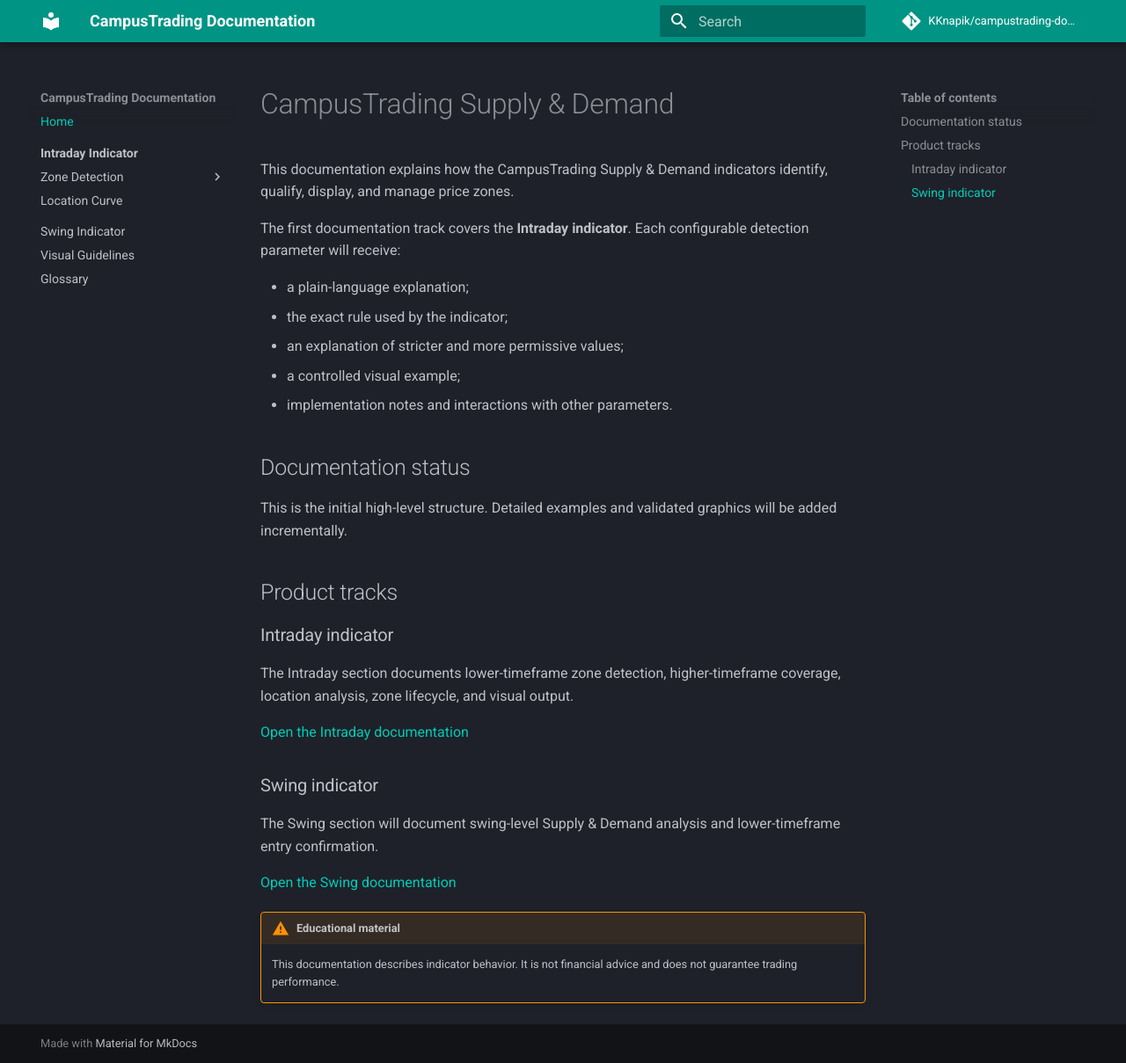
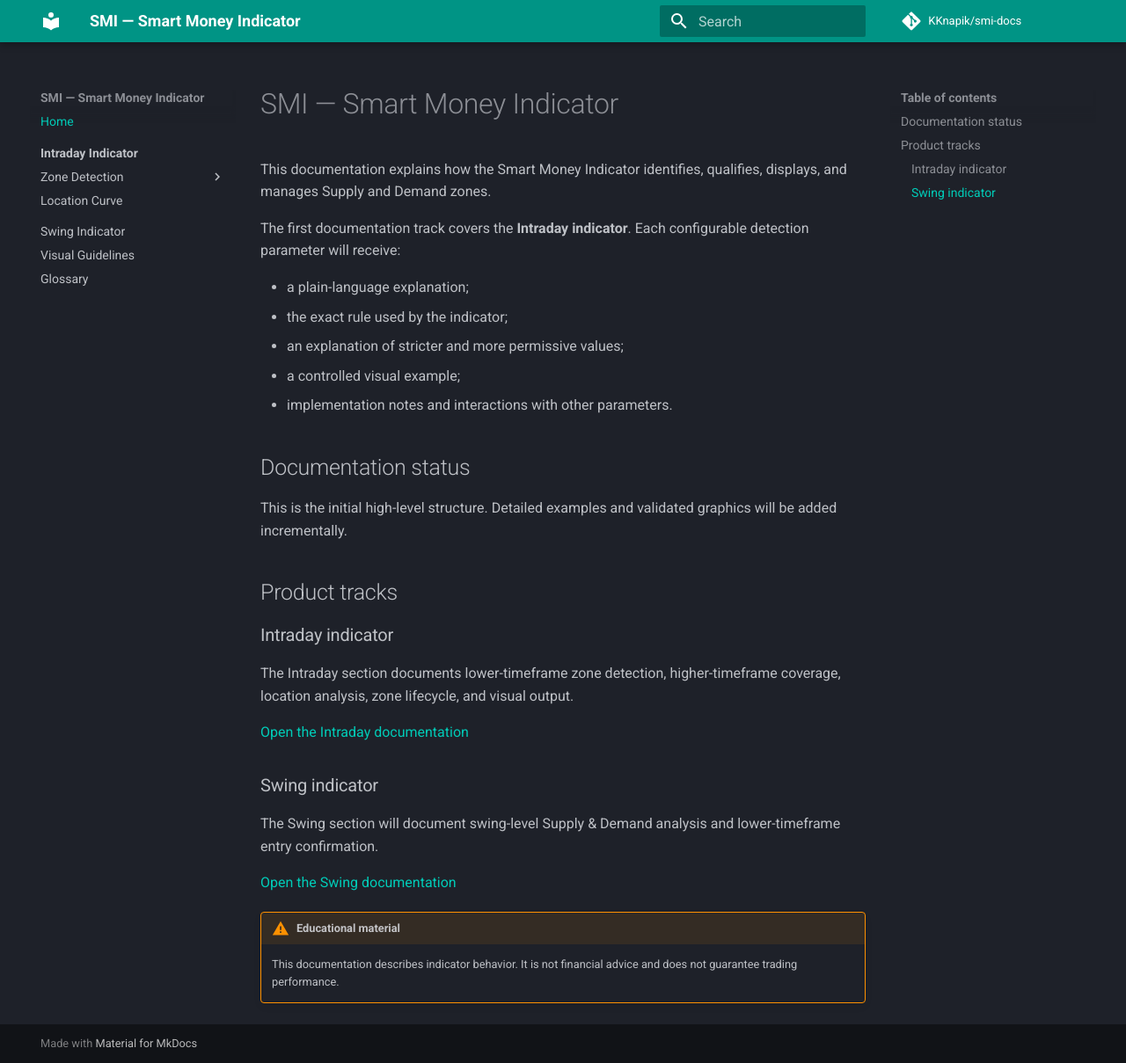
Before and after one commit to KKnapik/smi-docs, an MkDocs documentation site: the page built from docs/index.md, in a window 1280 px wide and 1209 px high. Shown: the whole window at 88% size. Built offline with MkDocs 1.6.1 and Material for MkDocs 9.7.7, drawn with Linux system fonts in a browser that asks for light colours; comment, search, counter and statistics services are not loaded.

Commit message:
Rename documentation to SMI

```diff
--- a/docs/index.md
+++ b/docs/index.md
@@ -1,6 +1,6 @@
-# CampusTrading Supply & Demand
+# SMI — Smart Money Indicator
 
-This documentation explains how the CampusTrading Supply & Demand indicators identify, qualify, display, and manage price zones.
+This documentation explains how the Smart Money Indicator identifies, qualifies, displays, and manages Supply and Demand zones.
 
 The first documentation track covers the **Intraday indicator**. Each configurable detection parameter will receive:
 
--- a/mkdocs.yml
+++ b/mkdocs.yml
@@ -1,8 +1,8 @@
-site_name: CampusTrading Documentation
-site_description: Technical documentation for CampusTrading Supply & Demand indicators.
-site_url: https://kknapik.github.io/campustrading-docs/
-repo_url: https://github.com/KKnapik/campustrading-docs
-repo_name: KKnapik/campustrading-docs
+site_name: SMI — Smart Money Indicator
+site_description: Technical documentation for the Smart Money Indicator.
+site_url: https://kknapik.github.io/smi-docs/
+repo_url: https://github.com/KKnapik/smi-docs
+repo_name: KKnapik/smi-docs
 
 theme:
   name: material
```
Also changed, not shown: README.md (+2 -2 lines), docs/intraday/index.md (+1 -1 lines).
